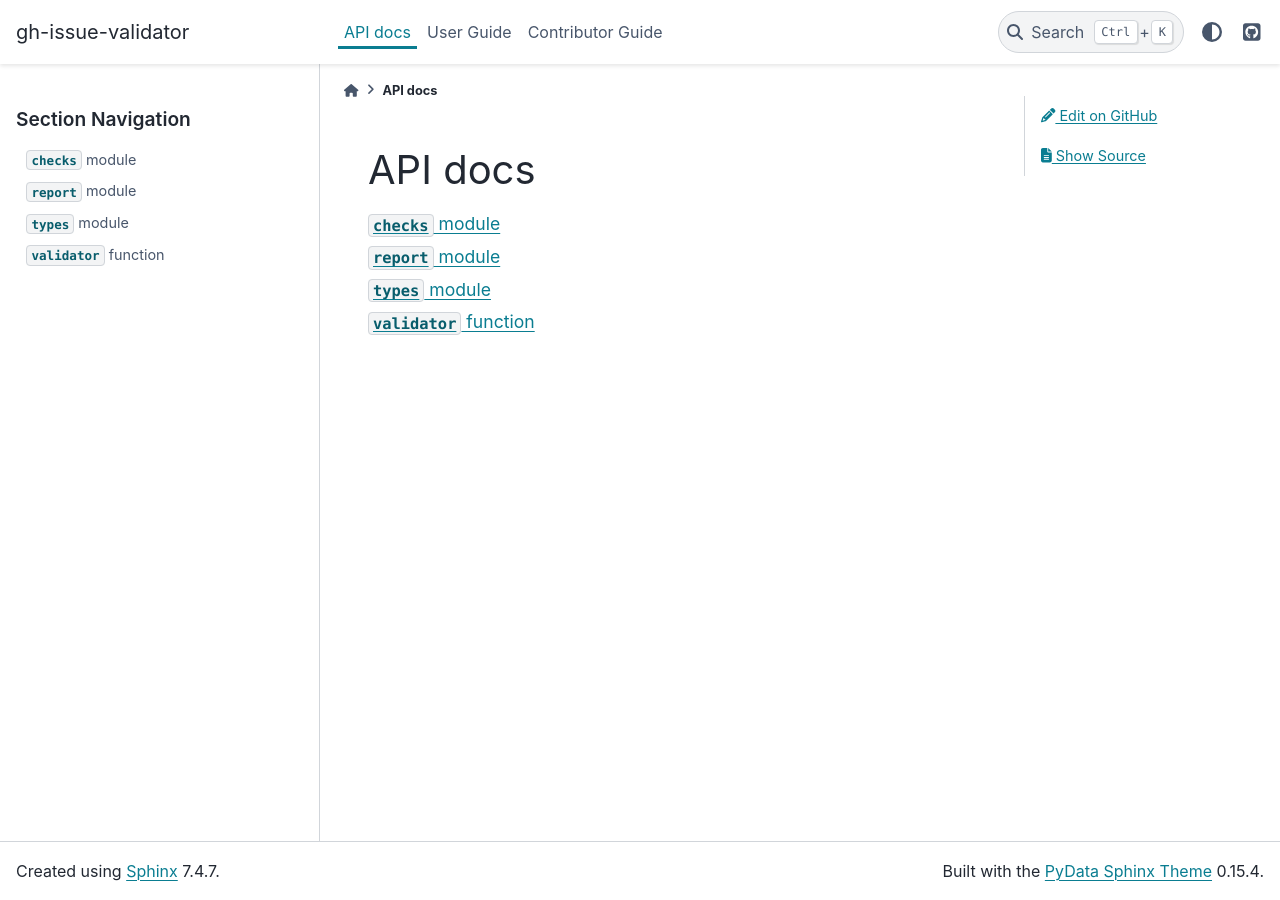
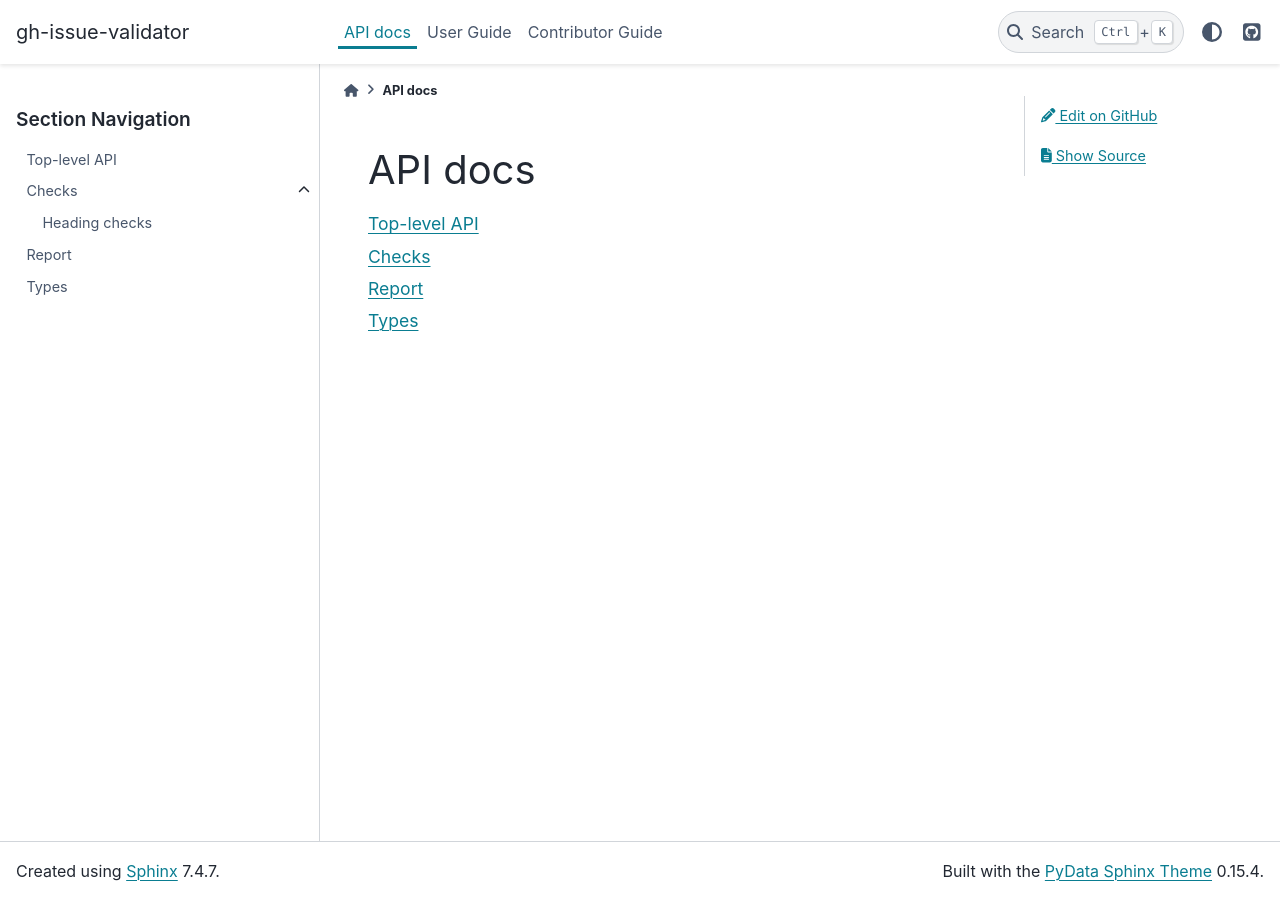
Before and after one commit to mfisher87/gh-issue-validator, a Sphinx documentation site: the page built from docs/api/index.md, in a window 1280 px wide. Built offline with Sphinx 7.4.7 and the PyData theme 0.15.4, drawn with Linux system fonts in a browser that asks for light colours.

````diff
--- /dev/null
+++ b/docs/api/checks/headings.md
@@ -0,0 +1,6 @@
+# Heading checks
+
+```{eval-rst}
+.. automodule:: gh_issue_validator.checks.headings
+   :members:
+```
--- a/docs/api/checks.md
+++ b/docs/api/checks/index.md
@@ -1,4 +1,11 @@
-# `checks` module
+# Checks
+
+```{toctree}
+:hidden:
+:glob:
+
+*
+```
 
 ```{eval-rst}
 .. automodule:: gh_issue_validator.checks
--- a/docs/api/index.md
+++ b/docs/api/index.md
@@ -3,5 +3,7 @@
 ```{toctree}
 :glob:
 
+top-level
+*/index
 *
 ```
--- a/docs/api/report.md
+++ b/docs/api/report.md
@@ -1,4 +1,4 @@
-# `report` module
+# Report
 
 ```{eval-rst}
 .. automodule:: gh_issue_validator.report
--- a/docs/api/validator.md
+++ b/docs/api/top-level.md
@@ -1,4 +1,4 @@
-# `validator` function
+# Top-level API
 
 ```{eval-rst}
 .. automodule:: gh_issue_validator
--- a/docs/api/types.md
+++ b/docs/api/types.md
@@ -1,4 +1,4 @@
-# `types` module
+# Types
 
 ```{eval-rst}
 .. automodule:: gh_issue_validator.types
--- a/docs/conf.py
+++ b/docs/conf.py
@@ -21,6 +21,8 @@ project = "gh-issue-valiator"
 nitpicky = True
 nitpick_ignore = [
     ("py:class", "mistletoe.token.Token"),
+    # This seems to be a bug in sphinx-autodoc-typehints?
+    ("py:class", "gh_issue_validator.types.TypeAliasType"),
 ]
 
 extensions = [
@@ -59,6 +61,10 @@ typehints_use_rtype = False
 # Display the parameter's default value alongside the parameter's type
 typehints_defaults = "comma"
 
+# Always show parameter type in func/method signatures, even when there are no arg
+# definitions in the docstring
+always_document_param_types = True
+
 
 # -- Options for HTML output -------------------------------------------------
 # https://www.sphinx-doc.org/en/master/usage/configuration.html#options-for-html-output
````
Also changed, not shown: 1 other file.
